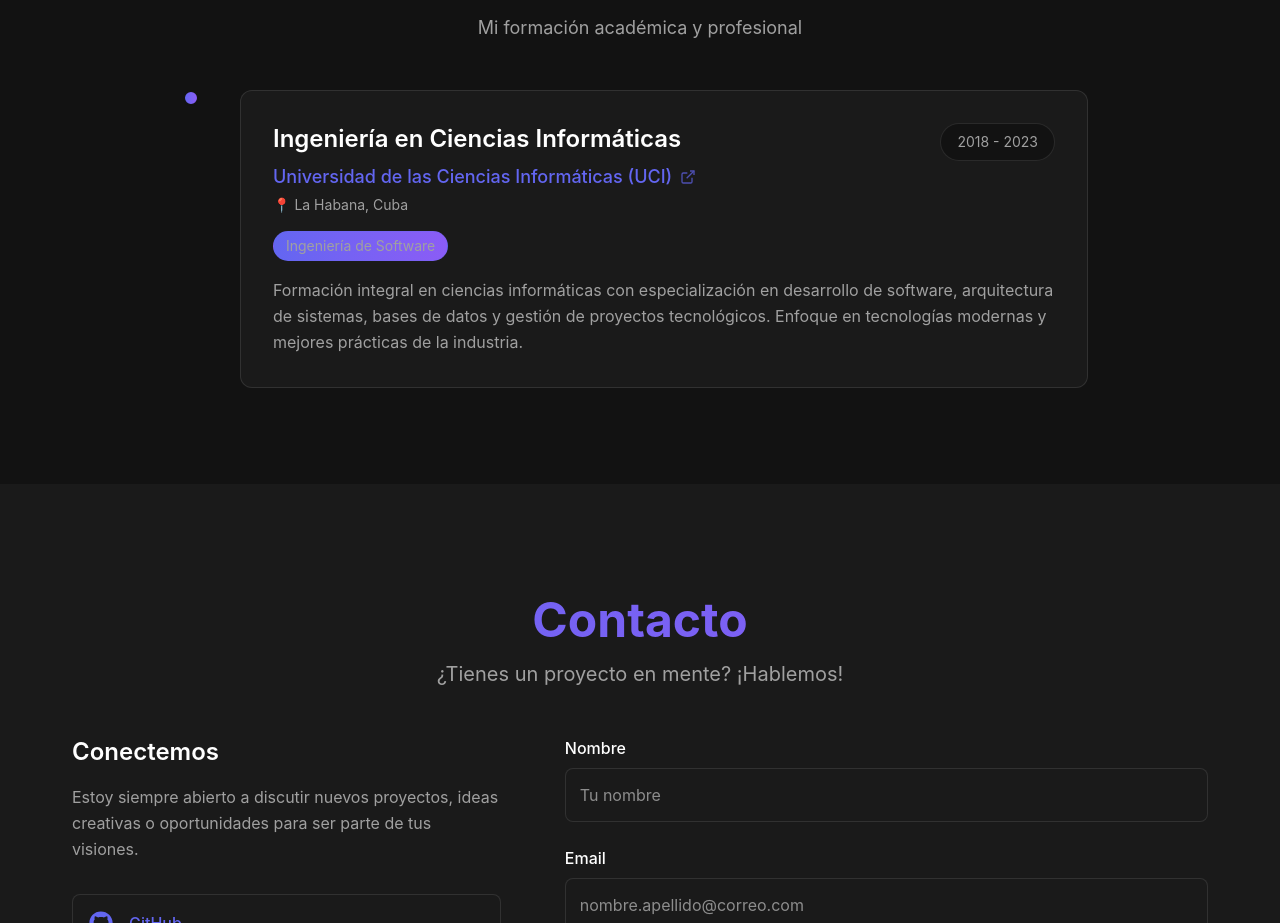
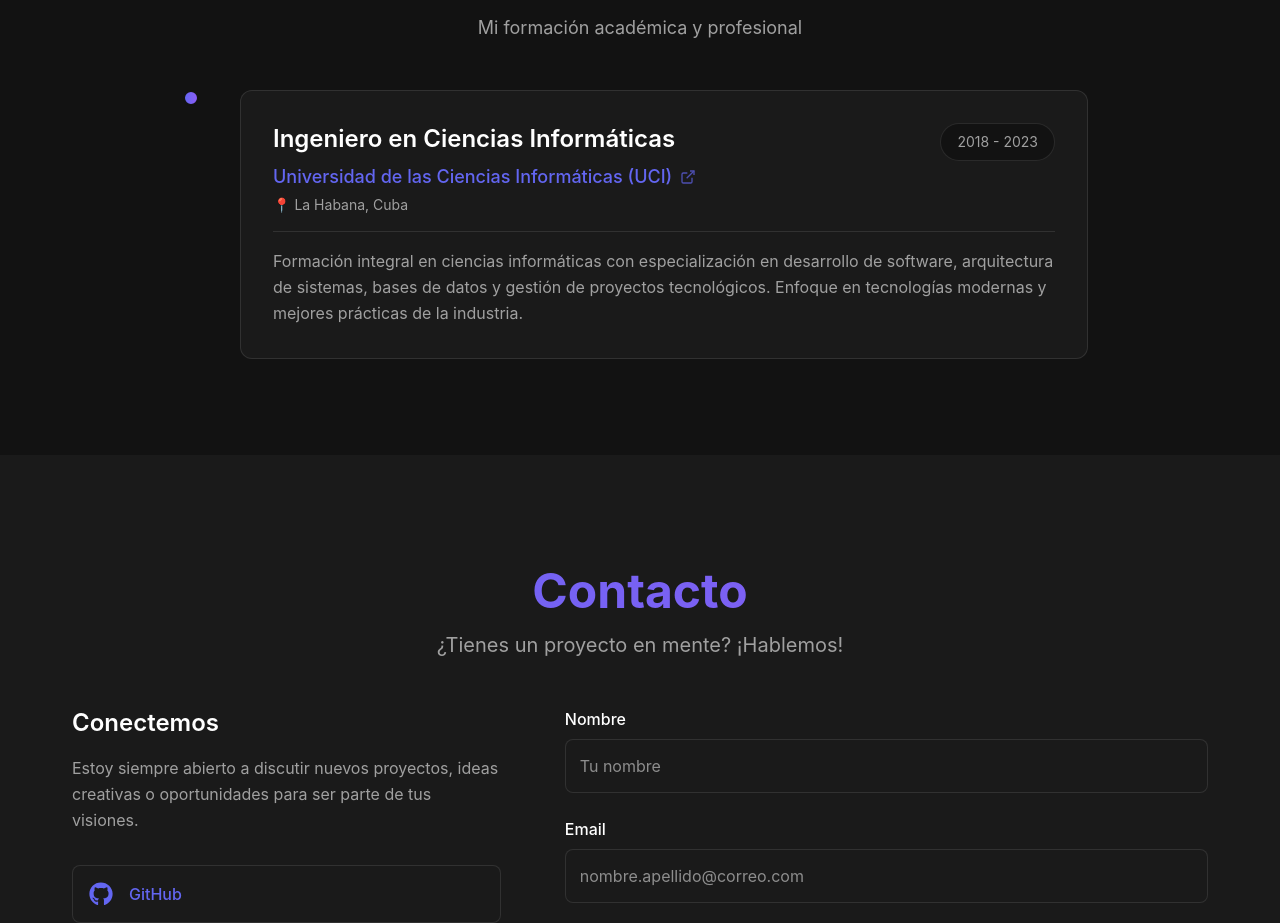
Before and after one commit to jesusfvb/portfolio, a React (Vite) app: page / in a window 1280 px wide. Shown: the part 3840-4763 px from the top of the page. Built offline with nearby package versions, Linux system fonts and the light colour scheme.

Commit message:
refactor(education): Update education constants and interface by removing the field property and correcting degree terminology in EducationCard component for consistency

```diff
--- a/src/domain/constants/education.constants.ts
+++ b/src/domain/constants/education.constants.ts
@@ -4,8 +4,7 @@ export const EDUCATIONS: Education[] = [
   {
     id: 1,
     institution: 'Universidad de las Ciencias Informáticas (UCI)',
-    degree: 'Ingeniería en Ciencias Informáticas',
-    field: 'Ingeniería de Software',
+    degree: 'Ingeniero en Ciencias Informáticas',
     period: '2018 - 2023',
     description: 'Formación integral en ciencias informáticas con especialización en desarrollo de software, arquitectura de sistemas, bases de datos y gestión de proyectos tecnológicos. Enfoque en tecnologías modernas y mejores prácticas de la industria.',
     location: 'La Habana, Cuba',
--- a/src/domain/interfaces/education.interface.ts
+++ b/src/domain/interfaces/education.interface.ts
@@ -2,7 +2,6 @@ export interface Education {
   id: number;
   institution: string;
   degree: string;
-  field: string;
   period: string;
   description?: string;
   location?: string;
--- a/src/presentation/components/sections/education/components/EducationCard.tsx
+++ b/src/presentation/components/sections/education/components/EducationCard.tsx
@@ -1,4 +1,4 @@
-import type { Education } from '@/domain/interfaces';
+import type { Education } from "@/domain/interfaces";
 
 interface EducationCardProps {
   education: Education;
@@ -9,7 +9,7 @@ const EducationCard = ({ education, isLast = false }: EducationCardProps) => {
   return (
     <div
       className={`relative pl-8 md:pl-12 pb-8 border-l-2 border-[rgba(255,255,255,0.1)] ${
-        isLast ? 'last:border-l-0 last:pb-0' : ''
+        isLast ? "last:border-l-0 last:pb-0" : ""
       }`}
     >
       {/* Punto decorativo */}
@@ -30,7 +30,15 @@ const EducationCard = ({ education, isLast = false }: EducationCardProps) => {
                 className="text-lg text-[#6366f1] font-medium mb-1 hover:text-[#8b5cf6] transition-colors duration-300 inline-flex items-center gap-2"
               >
                 {education.institution}
-                <svg width="16" height="16" viewBox="0 0 24 24" fill="none" stroke="currentColor" strokeWidth="2" className="opacity-70">
+                <svg
+                  width="16"
+                  height="16"
+                  viewBox="0 0 24 24"
+                  fill="none"
+                  stroke="currentColor"
+                  strokeWidth="2"
+                  className="opacity-70"
+                >
                   <path d="M18 13v6a2 2 0 0 1-2 2H5a2 2 0 0 1-2-2V8a2 2 0 0 1 2-2h6"></path>
                   <polyline points="15 3 21 3 21 9"></polyline>
                   <line x1="10" y1="14" x2="21" y2="3"></line>
@@ -42,9 +50,7 @@ const EducationCard = ({ education, isLast = false }: EducationCardProps) => {
               </p>
             )}
             {education.location && (
-              <p className="text-sm text-[#a0a0a0]">
-                📍 {education.location}
-              </p>
+              <p className="text-sm text-[#a0a0a0]">📍 {education.location}</p>
             )}
           </div>
           <div className="shrink-0">
@@ -54,11 +60,7 @@ const EducationCard = ({ education, isLast = false }: EducationCardProps) => {
           </div>
         </div>
 
-        <div className="mb-4">
-          <span className="inline-block px-3 py-1 bg-linear-to-r from-[#6366f1] to-[#8b5cf6] bg-opacity-20 border border-[rgba(99,102,241,0.3)] rounded-full text-sm text-[#a0a0a0]">
-            {education.field}
-          </span>
-        </div>
+        <div className="mb-4 border-b border-[rgba(255,255,255,0.1)]" />
 
         {education.description && (
           <p className="text-[#a0a0a0] leading-relaxed">
```
